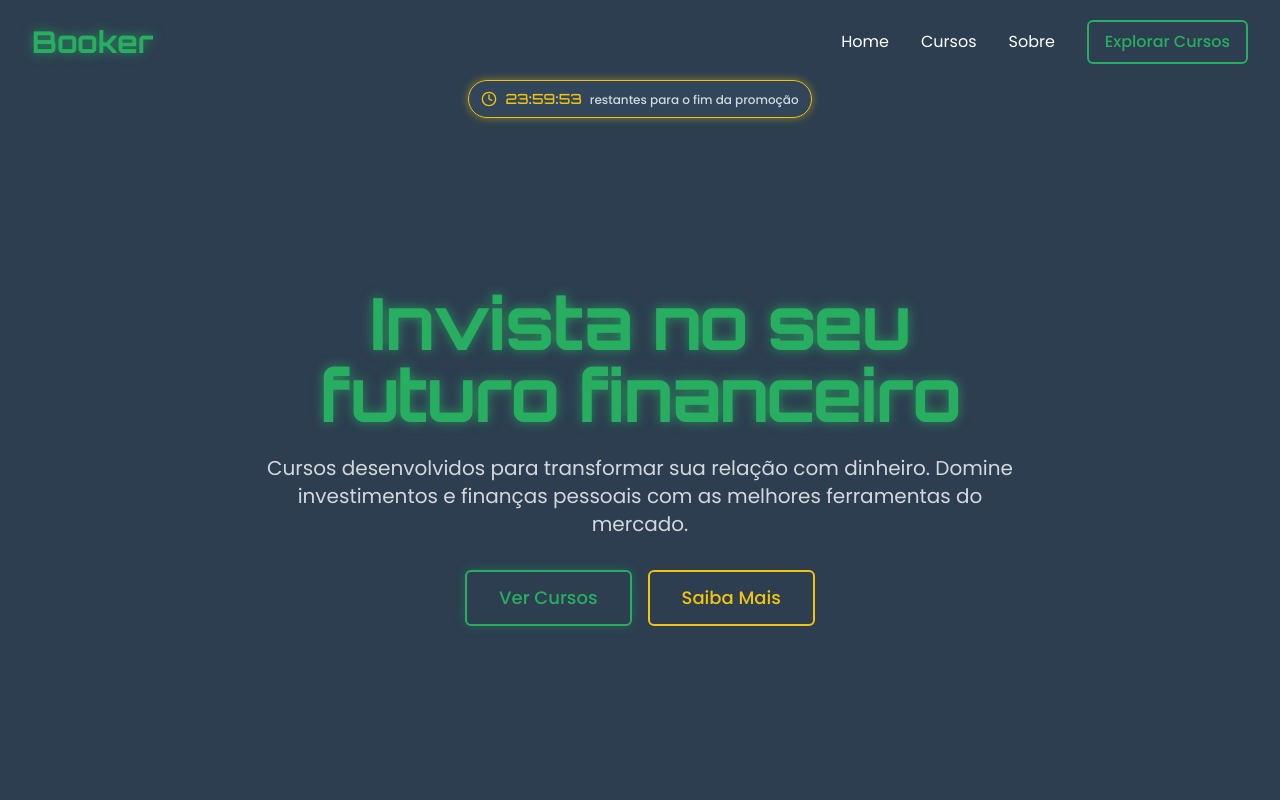
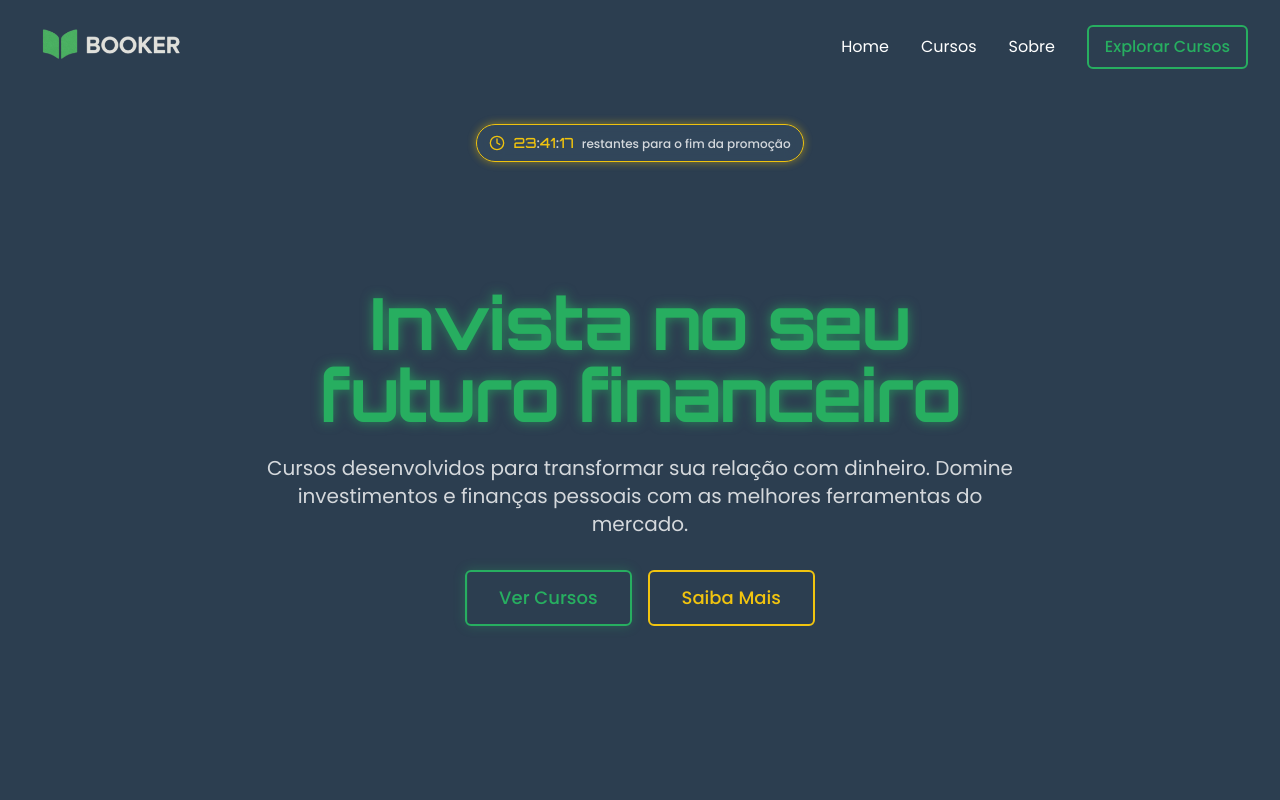
Before and after one commit to PedroVazN/Booker, a React (Vite) app: page / in a window 1280 px wide. Shown: the top 800 px of the page. Built offline with nearby package versions, Linux system fonts and the light colour scheme.

Commit message:
Update header e timer

```diff
--- a/src/components/CountdownTimer.tsx
+++ b/src/components/CountdownTimer.tsx
@@ -2,28 +2,23 @@ import React, { useState, useEffect } from 'react';
 import { Clock } from 'lucide-react';
 
 const CountdownTimer = () => {
-  const [timeLeft, setTimeLeft] = useState({
-    hours: 23,
-    minutes: 59,
-    seconds: 59
-  });
+  const calculateTimeLeft = () => {
+    const now = new Date();
+    const endOfDay = new Date();
+    endOfDay.setHours(23, 59, 59, 999);
+    const diff = endOfDay.getTime() - now.getTime();
+    const hours = Math.floor(diff / (1000 * 60 * 60));
+    const minutes = Math.floor((diff % (1000 * 60 * 60)) / (1000 * 60));
+    const seconds = Math.floor((diff % (1000 * 60)) / 1000);
+    return { hours, minutes, seconds };
+  };
+
+  const [timeLeft, setTimeLeft] = useState(calculateTimeLeft());
 
   useEffect(() => {
     const interval = setInterval(() => {
-      setTimeLeft(prevTime => {
-        if (prevTime.seconds > 0) {
-          return { ...prevTime, seconds: prevTime.seconds - 1 };
-        } else if (prevTime.minutes > 0) {
-          return { ...prevTime, minutes: prevTime.minutes - 1, seconds: 59 };
-        } else if (prevTime.hours > 0) {
-          return { hours: prevTime.hours - 1, minutes: 59, seconds: 59 };
-        } else {
-          // Reset to 24 hours when timer reaches zero
-          return { hours: 23, minutes: 59, seconds: 59 };
-        }
-      });
+      setTimeLeft(calculateTimeLeft());
     }, 1000);
-
     return () => clearInterval(interval);
   }, []);
 
--- a/src/components/Footer.tsx
+++ b/src/components/Footer.tsx
@@ -60,7 +60,7 @@ const Footer = () => {
           <div>
             <h4 className="text-white font-bold mb-4">Contato</h4>
             <p className="text-white/60 mb-2">Entre em contato conosco para saber mais sobre nossos cursos.</p>
-            <a href="mailto:contato@booker.com.br" className="text-green hover:text-green/80 transition-colors">
+            <a href="mailto:booker.net@outlook.com" className="text-green hover:text-green/80 transition-colors">
               contato@booker.com.br
             </a>
           </div>
--- a/src/components/Navbar.tsx
+++ b/src/components/Navbar.tsx
@@ -1,6 +1,7 @@
 import { useState, useEffect } from 'react';
 import { Menu, X } from 'lucide-react';
 import CountdownTimer from './CountdownTimer';
+import logo from '../../logo.png';
 
 const Navbar = () => {
   const [isOpen, setIsOpen] = useState(false);
@@ -34,13 +35,11 @@ const Navbar = () => {
             {/* Main Navigation */}
             <div className="flex justify-between items-center">
               <div className="flex items-center gap-2">
-                <span className="font-orbitron text-2xl md:text-3xl font-bold green-text relative overflow-hidden group">
-                  <span className="relative z-10">Booker</span>
-                  <span className="absolute bottom-0 left-0 w-full h-0.5 bg-green transform scale-x-0 group-hover:scale-x-100 transition-transform duration-300 origin-left"></span>
-                </span>
+                <img src={logo} alt="Logo" className="h-30 w-40" />
               </div>
 
               {/* Desktop Navigation */}
+
               <div className="hidden md:flex gap-8 items-center">
                 {['Home', 'Cursos', 'Sobre'].map((item, index) => (
                   <a
@@ -118,7 +117,7 @@ const Navbar = () => {
       </nav>
 
       {/* Countdown Timer posicionado abaixo da navbar */}
-      <div className="fixed top-16 left-0 right-0 z-40 flex justify-center mt-4">
+      <div className="fixed left-0 right-0 z-40 flex justify-center mt-6" style={{ top: 'calc(88px + 12px)' }}>
         <CountdownTimer />
       </div>
     </>
```
Also changed, not shown: logo.png (added).
